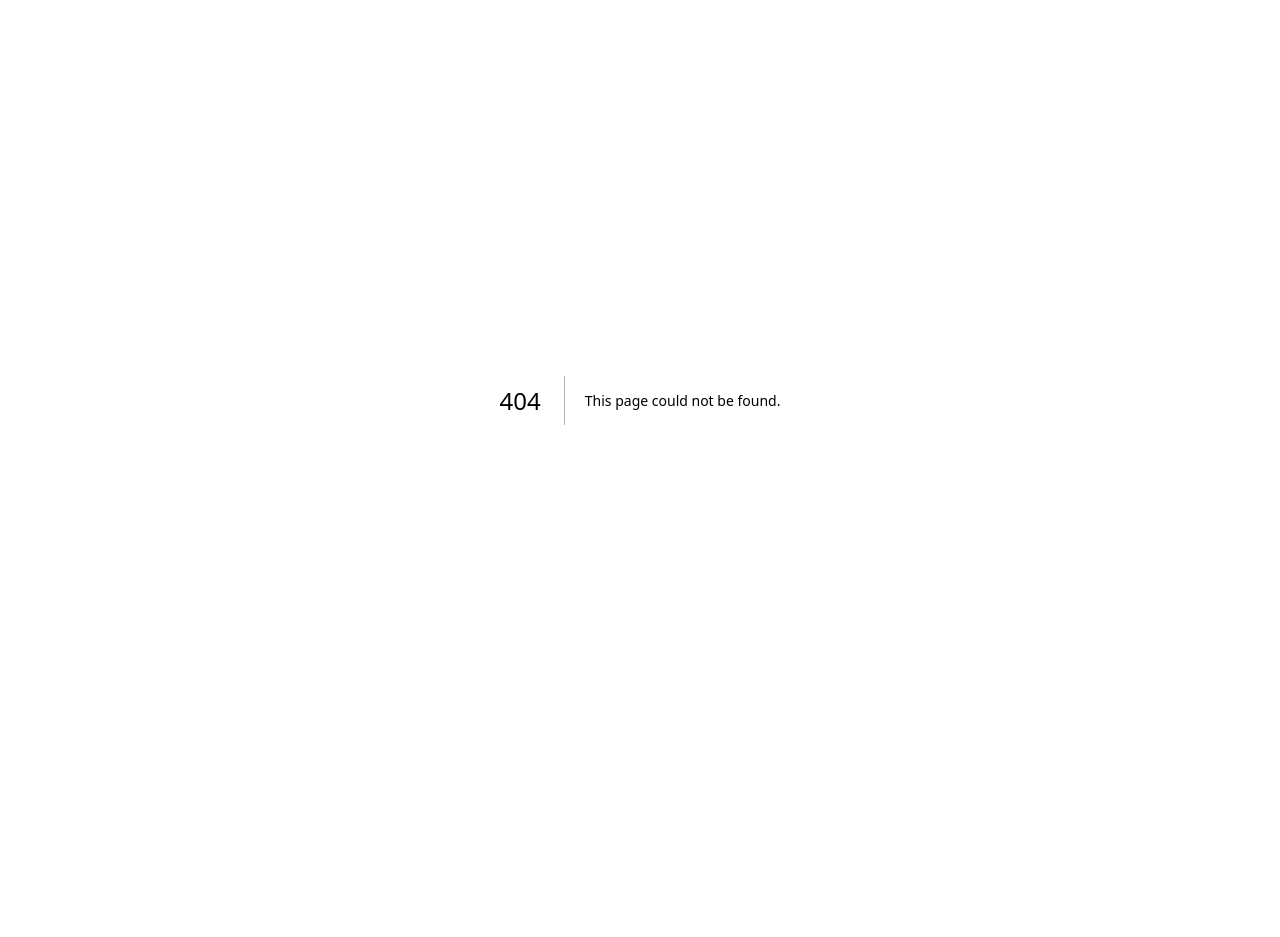
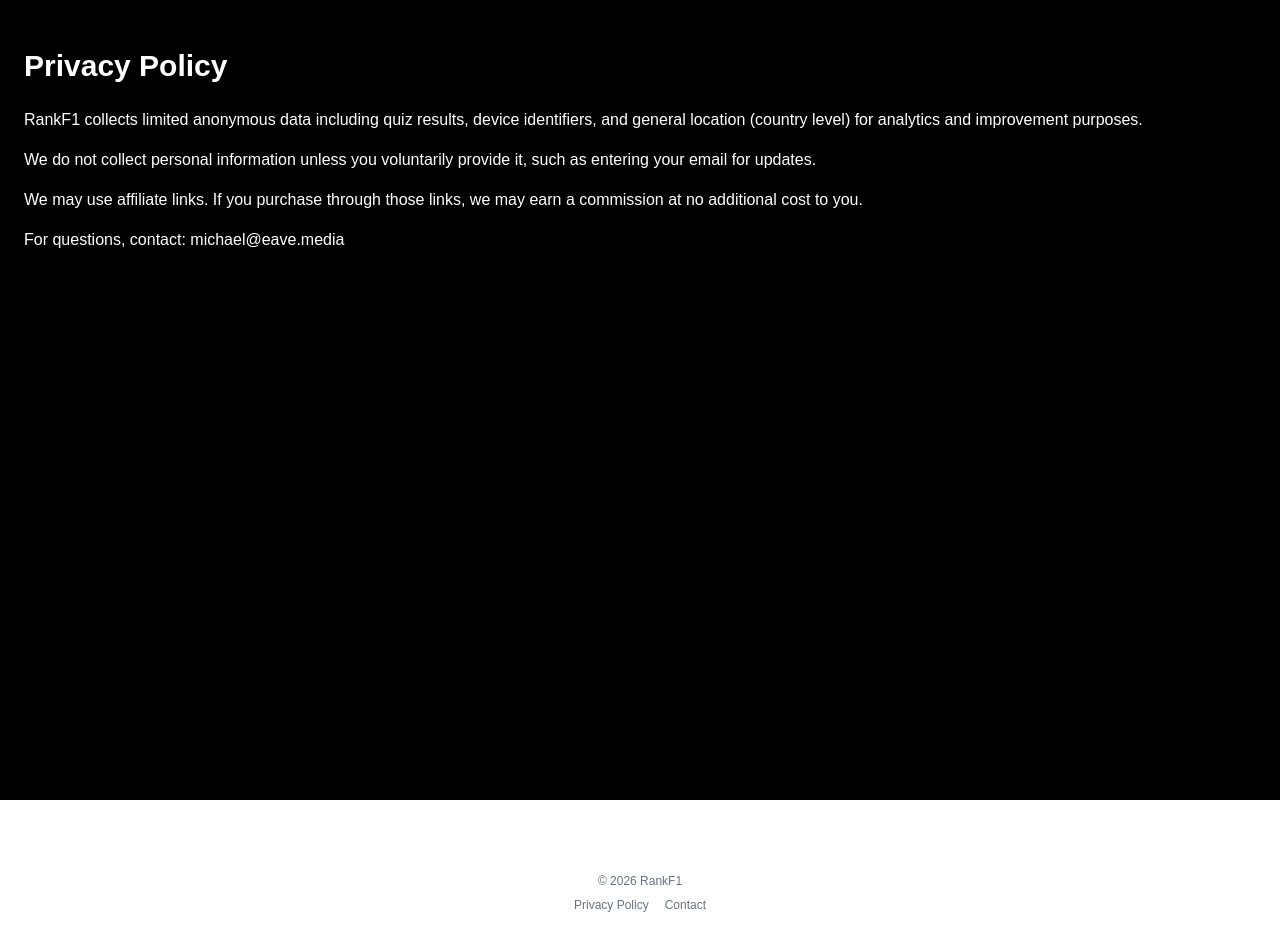
Before and after one commit to eavemedia/rankf1, a Next.js app: page /privacy in a window 1280 px wide. Before the commit this address had no page. Before the commit the page ends 800 px from the top, so only its background shows below. Built offline with nearby package versions, Linux system fonts and the light colour scheme.

Commit message:
Add footer and privacy page

```diff
--- a/app/layout.tsx
+++ b/app/layout.tsx
@@ -31,6 +31,15 @@
         className={`${geistSans.variable} ${geistMono.variable} antialiased`}
       >
         {children}
+
+        <footer className="w-full text-center text-xs text-gray-500 py-6 border-t border-white/10 mt-12">
+  <div>© {new Date().getFullYear()} RankF1</div>
+  <div className="mt-2 space-x-4">
+    <a href="/privacy" className="hover:underline">Privacy Policy</a>
+    <a href="mailto:michael@eave.media" className="hover:underline">Contact</a>
+  </div>
+</footer>
+
       </body>
     </html>
   );
--- /dev/null
+++ b/app/privacy/page.tsx
@@ -0,0 +1,27 @@
+export default function Privacy() {
+    return (
+      <main className="min-h-screen bg-black text-white px-6 py-12">
+        <h1 className="text-3xl font-bold mb-6">Privacy Policy</h1>
+
+        <p className="mb-4">
+          RankF1 collects limited anonymous data including quiz results,
+          device identifiers, and general location (country level) for analytics
+          and improvement purposes.
+        </p>
+
+        <p className="mb-4">
+          We do not collect personal information unless you voluntarily provide
+          it, such as entering your email for updates.
+        </p>
+
+        <p className="mb-4">
+          We may use affiliate links. If you purchase through those links,
+          we may earn a commission at no additional cost to you.
+        </p>
+
+        <p>
+          For questions, contact: michael@eave.media
+        </p>
+      </main>
+    );
+  }
```
